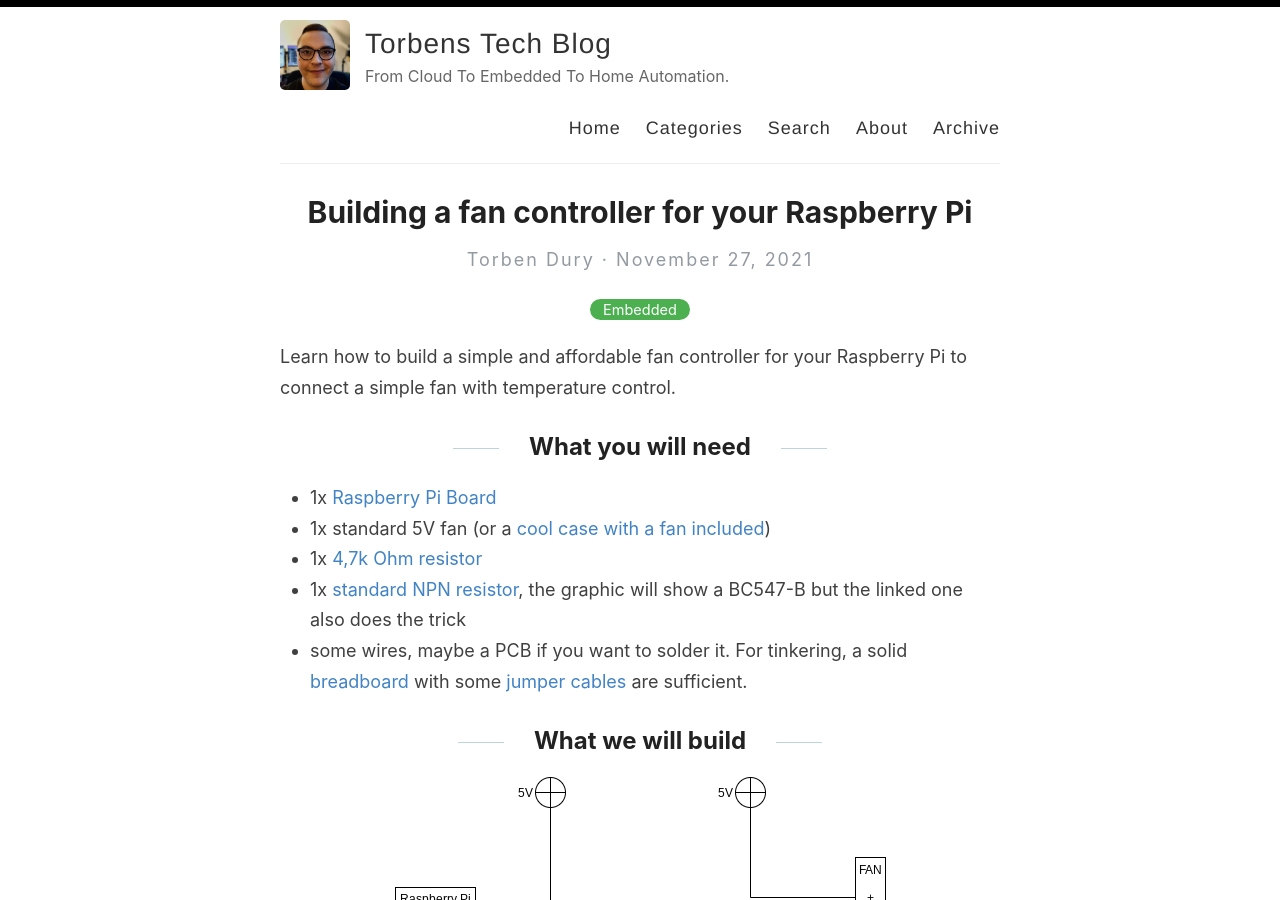
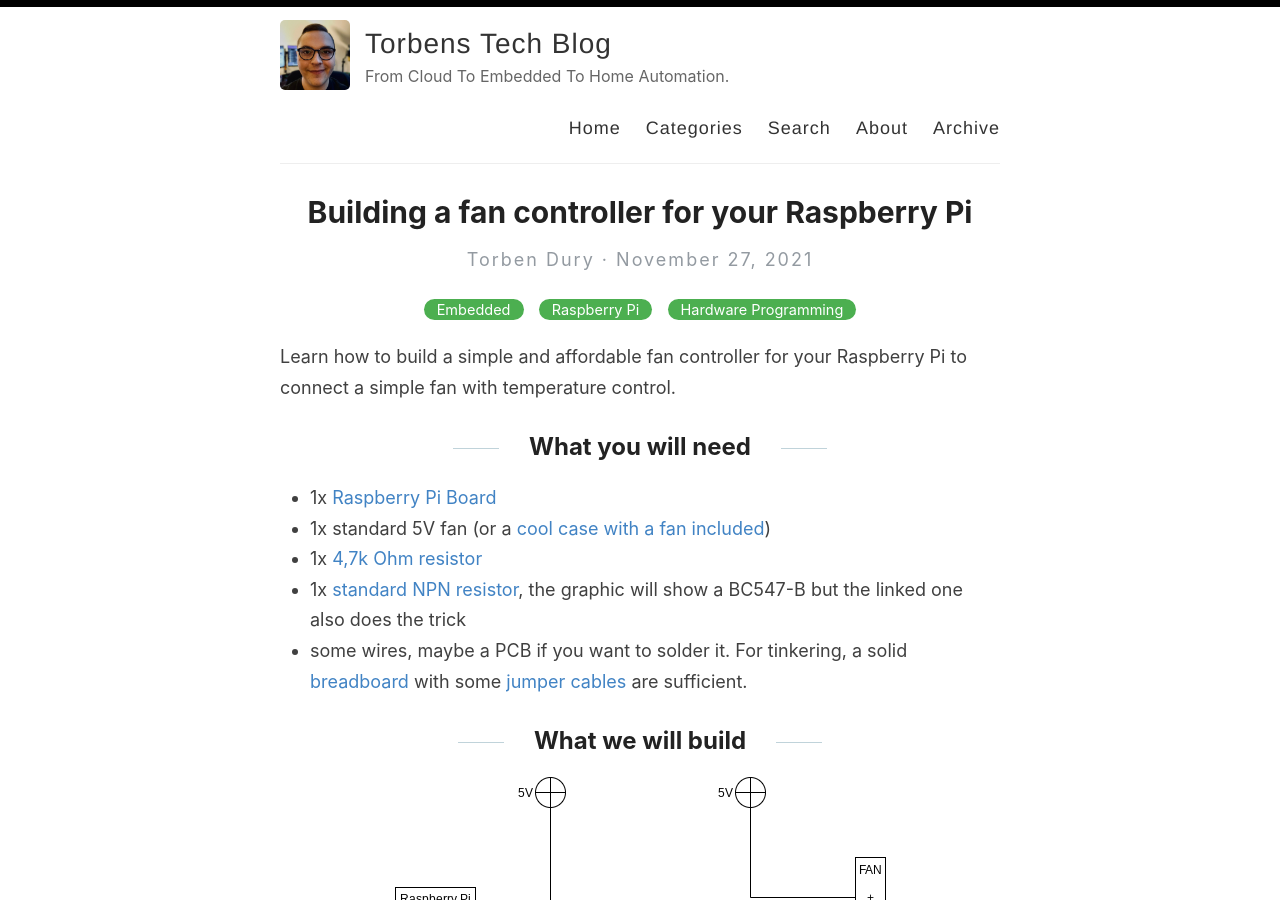
Before and after one commit to torbendury/torbendury.github.io, a Jekyll site: the page built from _posts/2021-11-27-b-raspberry-pi-fan-control.md, in a window 1280 px wide and 900 px high. Built offline with Jekyll 4.4.1, drawn with Linux system fonts in a browser that asks for light colours.

Commit message:
Update 2021-11-27-b-raspberry-pi-fan-control.md
more specific tags

```diff
--- a/_posts/2021-11-27-b-raspberry-pi-fan-control.md
+++ b/_posts/2021-11-27-b-raspberry-pi-fan-control.md
@@ -1,7 +1,7 @@
 ---
 layout: post
 title: Building a fan controller for your Raspberry Pi
-categories: [Embedded]
+categories: [Embedded, Raspberry Pi, Hardware Programming]
 ---
 
 Learn how to build a simple and affordable fan controller for your Raspberry Pi to connect a simple fan with temperature control.
```
